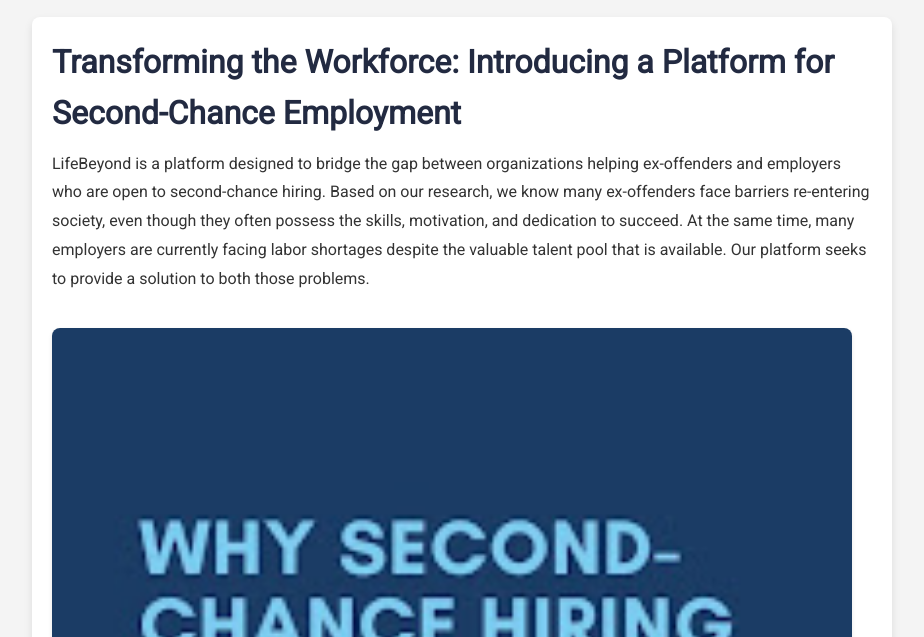
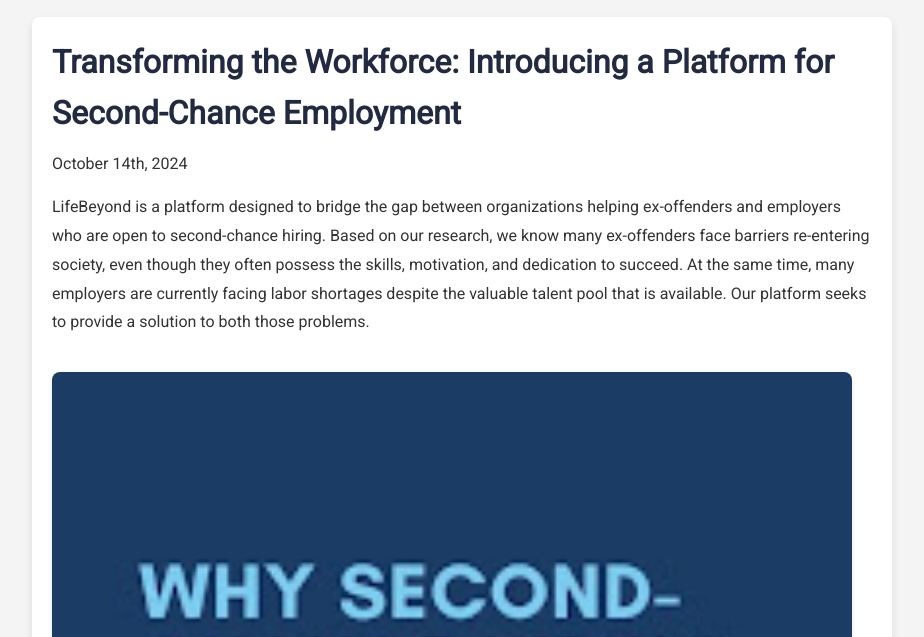
Before and after one commit to livinglifebeyond/livinglifebeyond.github.io, a website: page index.html in a window 1280 px wide. Shown: the part 163-800 px from the top of the page, without its empty margins (178-1102 px from the left). Drawn offline with Linux system fonts and the light colour scheme.

Commit message:
adding date to post

```diff
--- a/index.html
+++ b/index.html
@@ -25,7 +25,10 @@
     </header>
     <main>
         <article class="blog-post">
-            <h2>Transforming the Workforce: Introducing a Platform for Second-Chance Employment</h2>
+            <div class="post-title">
+                <h2>Transforming the Workforce: Introducing a Platform for Second-Chance Employment</h2>
+                <p>October 14th, 2024</p>
+            </div>
             <p>LifeBeyond is a platform designed to bridge the gap between organizations helping ex-offenders and
                 employers who are open to second-chance hiring. Based on our research, we know many ex-offenders face
                 barriers re-entering society, even though they often possess the skills, motivation, and dedication to
```
